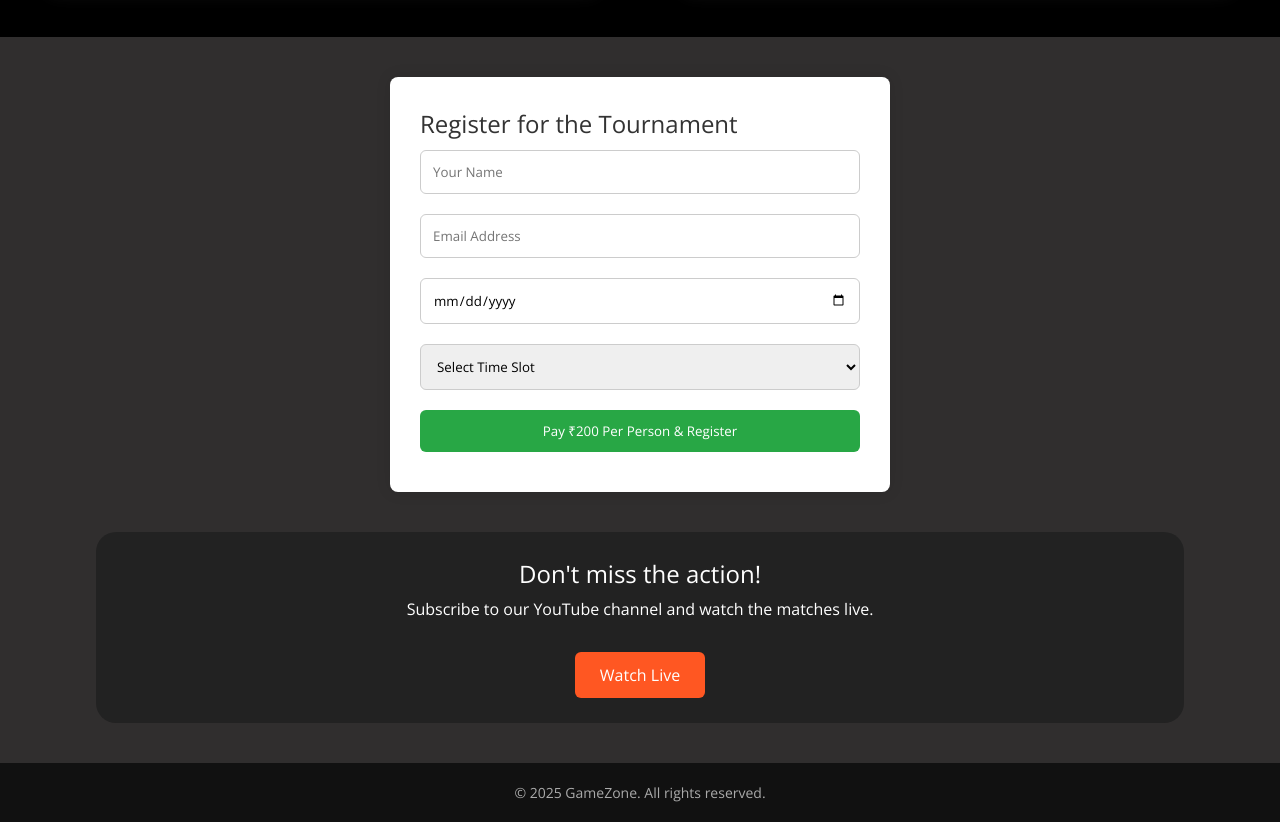
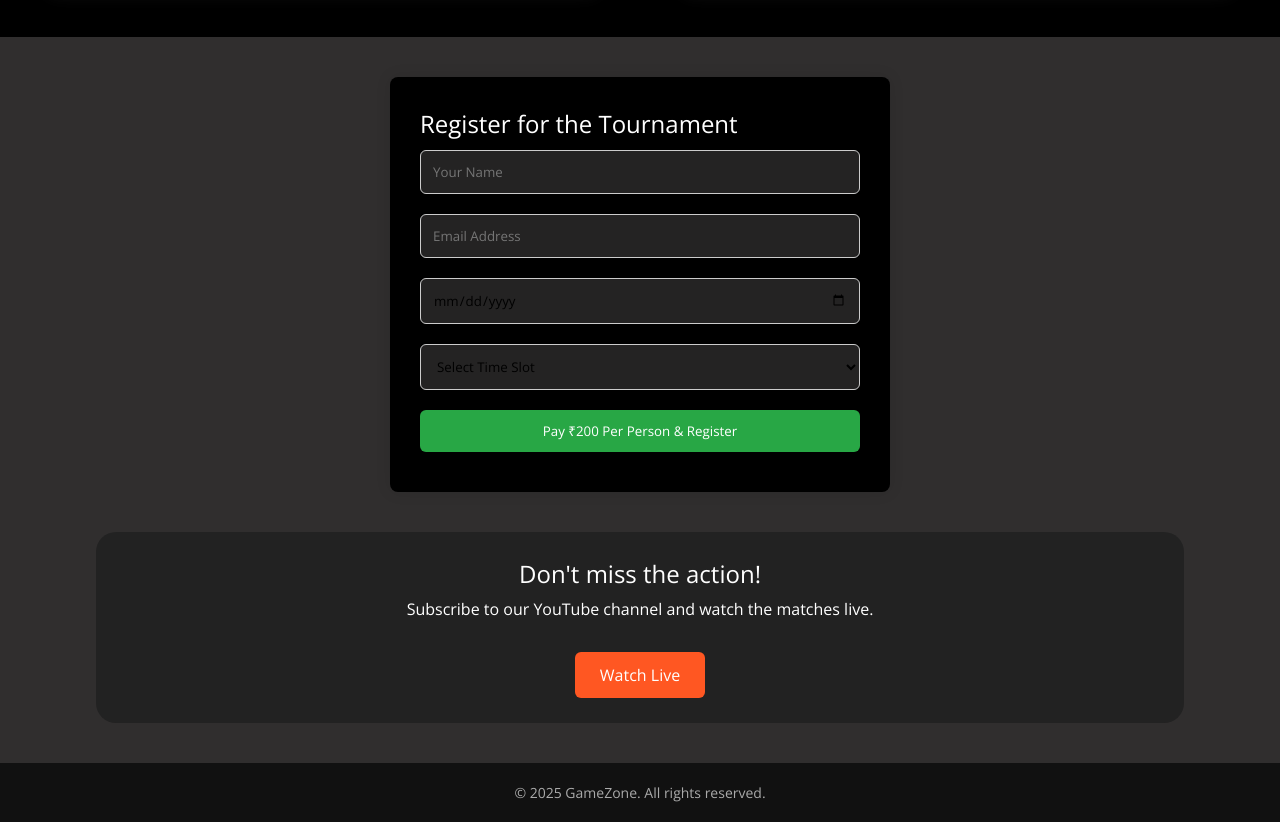
Before and after one commit to talha1265/Gamerzz, a plain HTML site: page index.html in a window 1280 px wide. Shown: the part 929-1751 px from the top of the page. Drawn offline with nearby package versions, Linux system fonts and the light colour scheme; a web font is replaced by a local one.

Commit message:
Update style.css

```diff
--- a/style.css
+++ b/style.css
@@ -12,7 +12,7 @@
 }
 
 body {
-  background: #302e2e;
+ background: #302e2e;
   color: #333;
 }
 
@@ -168,7 +168,8 @@ nav ul li a {
 
 /* Form Section */
 .form-section {
-  background: white;
+   background-color: #000;
+  color: #fff;
   max-width: 500px;
   margin: 40px auto;
   padding: 30px;
@@ -178,6 +179,7 @@ nav ul li a {
 
 form input, form select, form button {
   width: 100%;
+  background: rgb(36, 35, 35);
   padding: 12px;
   margin: 10px 0;
   border: 1px solid #ccc;
```
